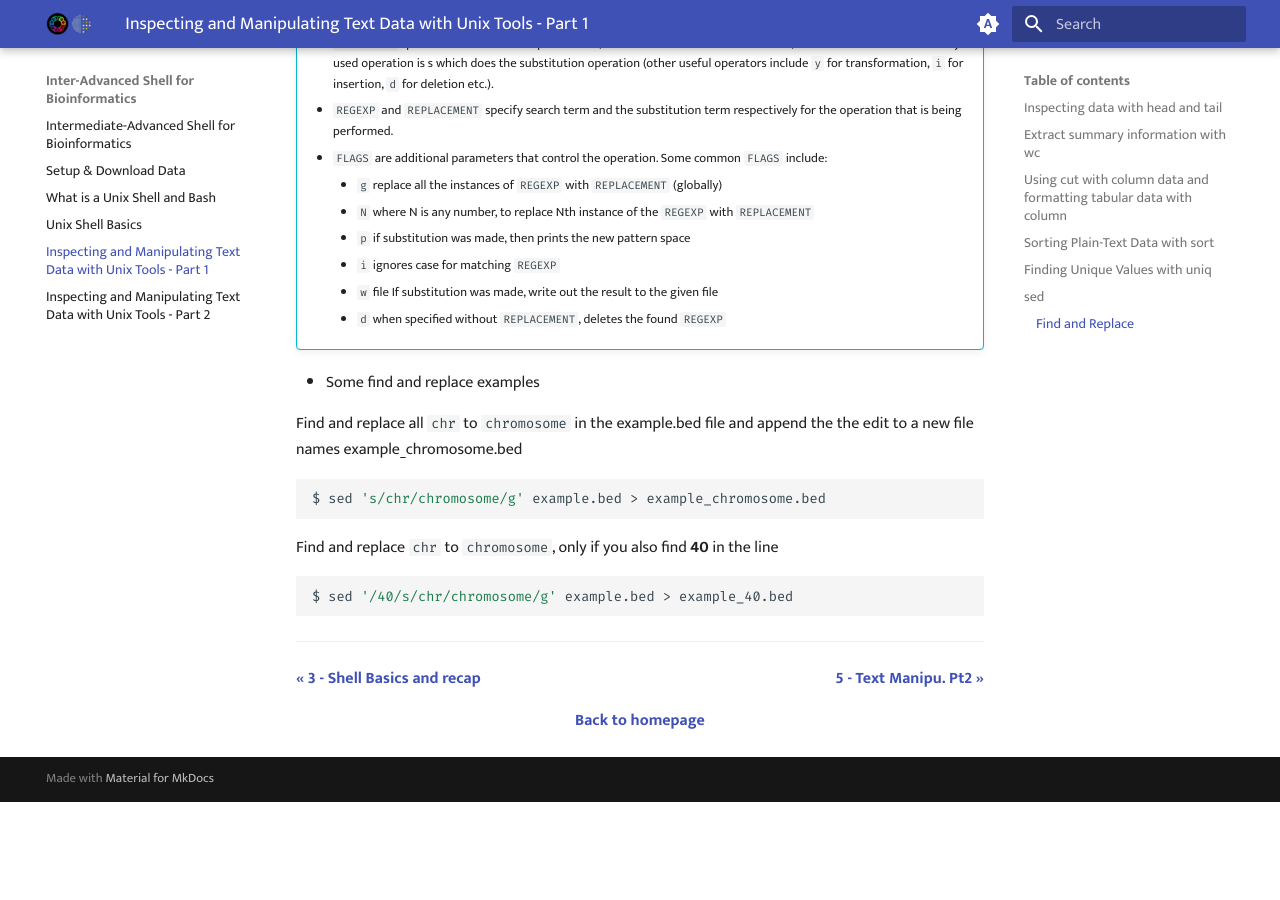
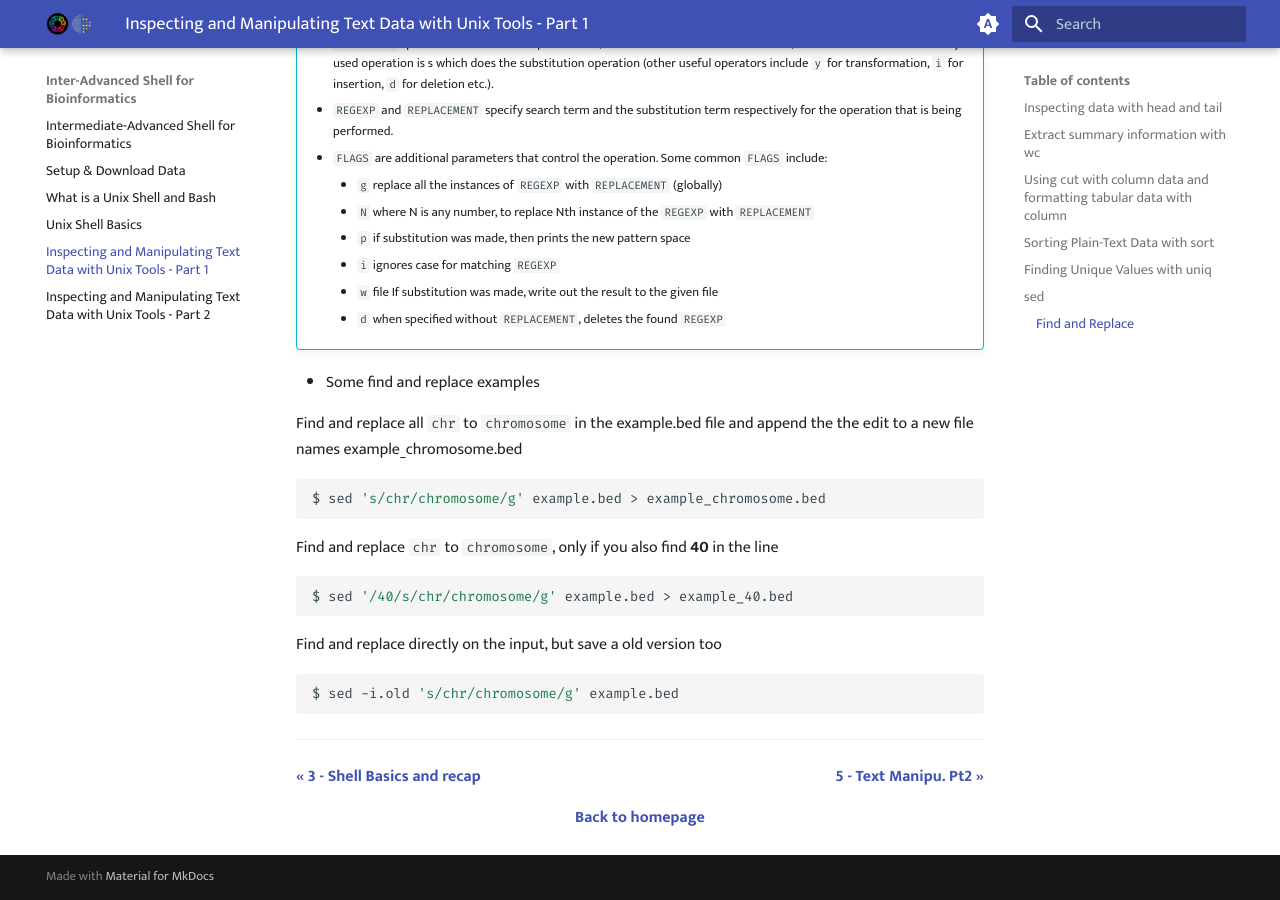
Before and after one commit to GenomicsAotearoa/shell-for-bioinformatics, an MkDocs documentation site: the page built from docs/4_inspectmanipluate.md, in a window 1280 px wide and 900 px high, scrolled down 7828 px. Built offline with MkDocs 1.6.1 and Material for MkDocs 9.7.7, drawn with Linux system fonts in a browser that asks for light colours; before the commit the page ends 8630 px from its top, so only the background shows below that.

Commit message:
add one more sed

````diff
--- a/docs/4_inspectmanipluate.md
+++ b/docs/4_inspectmanipluate.md
@@ -352,6 +352,11 @@ Find and replace `chr` to `chromosome`, only if you also find **40** in the line
 ```bash
 $ sed '/40/s/chr/chromosome/g' example.bed > example_40.bed
 ```
+Find and replace directly on the input, but save a old version too
+
+```bash
+$ sed -i.old 's/chr/chromosome/g' example.bed
+```
 
 
 - - -
````
